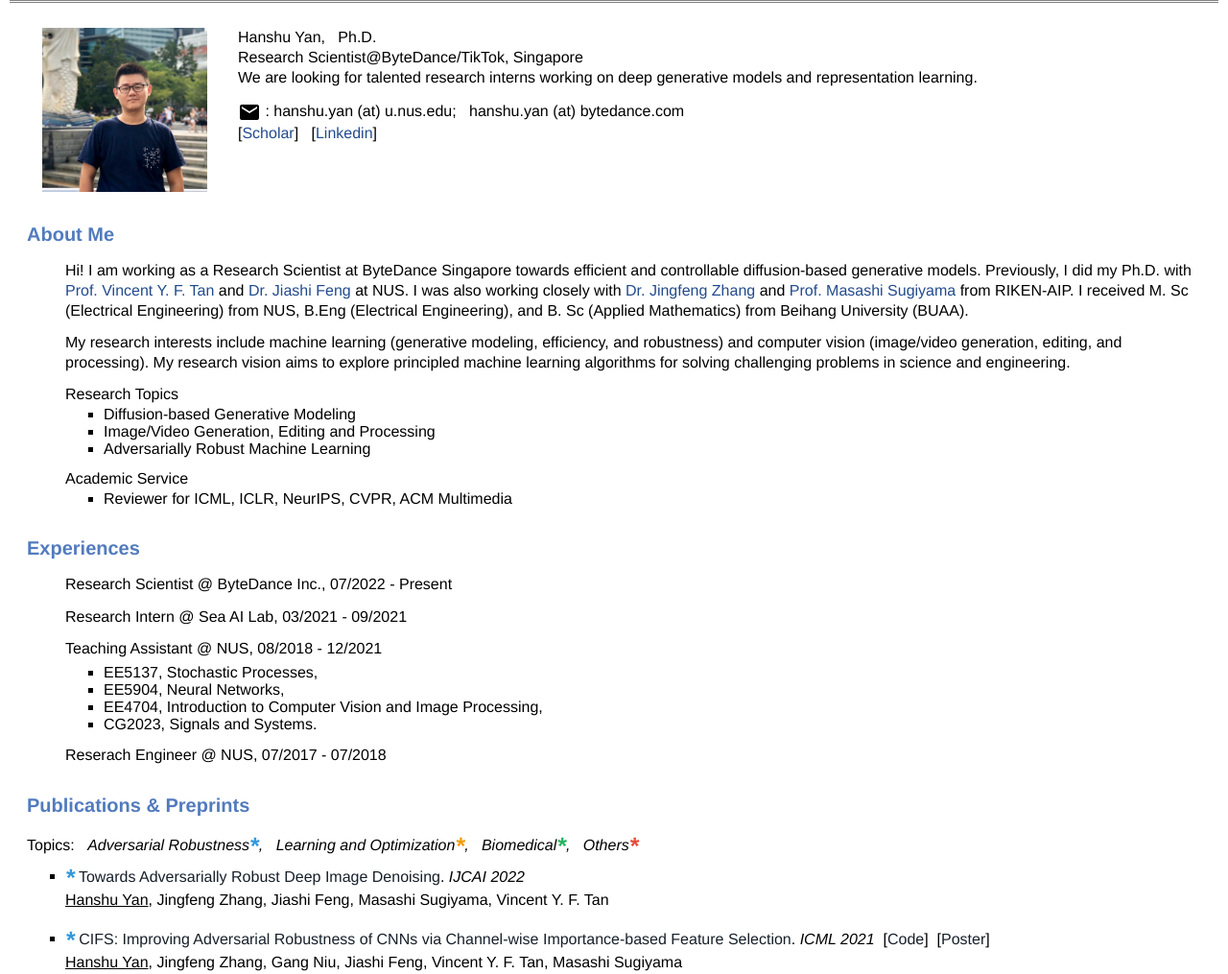
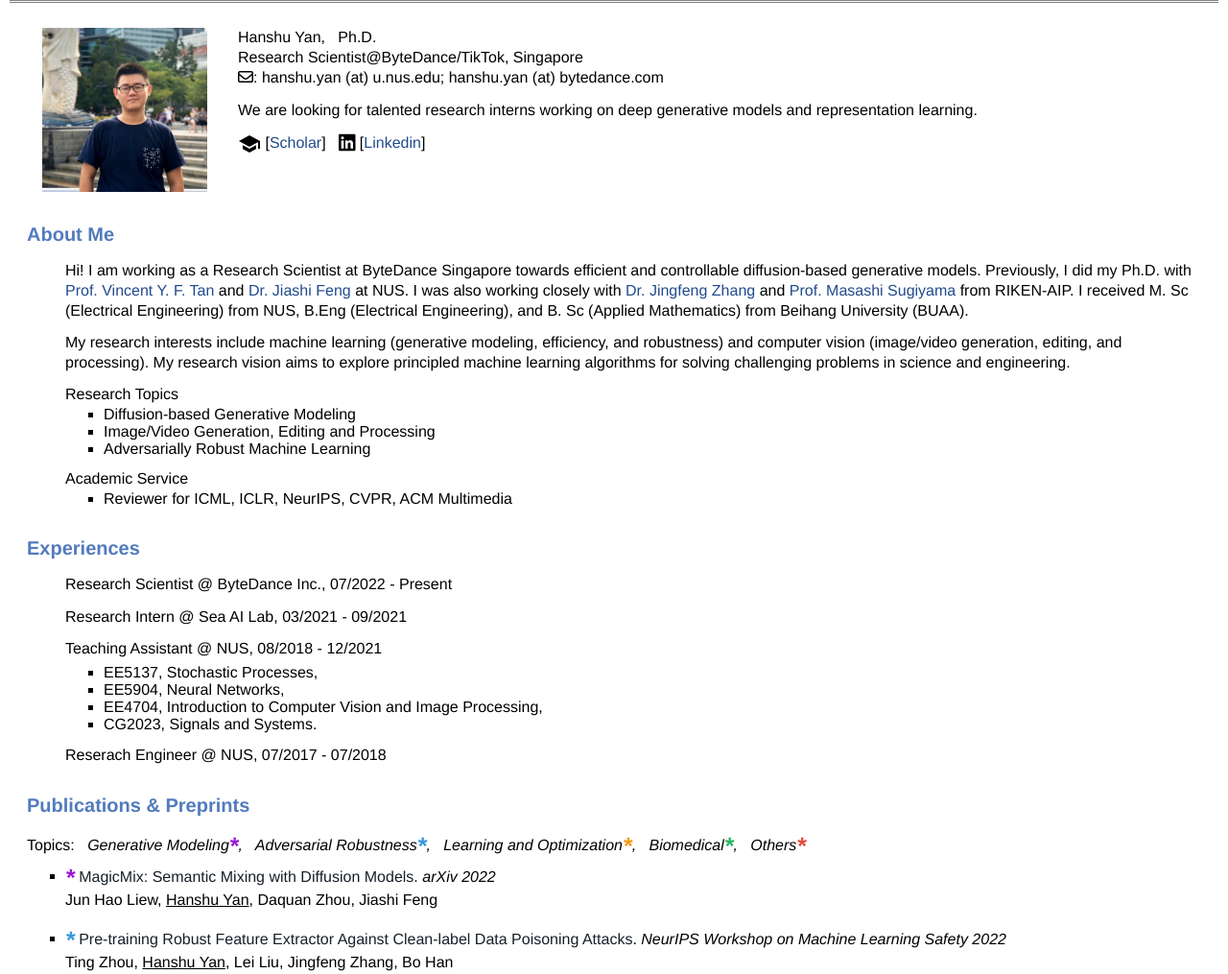
Before and after one commit to HanshuYAN/hanshuyan.github.io, a plain HTML site: page index.html in a window 1280 px wide. Shown: the part 45-1060 px from the top of the page at 96% size. Drawn offline with Linux system fonts and the light colour scheme.

Commit message:
Update index.html

```diff
--- a/index.html
+++ b/index.html
@@ -6,6 +6,8 @@
     <link rel="stylesheet" type="text/css" href="style.css" />
     <!-- <link rel="stylesheet" href="https://www.w3schools.com/w3css/4/w3.css"> -->
     <link rel="stylesheet" href="https://fonts.googleapis.com/icon?family=Material+Icons">
+    <link rel="stylesheet" href="https://cdnjs.cloudflare.com/ajax/libs/font-awesome/4.7.0/css/font-awesome.min.css">
+    <script src="https://kit.fontawesome.com/a076d05399.js" crossorigin="anonymous"></script>
     <title>Hanshu Yan (严汉书)</title>
     <!-- <base href="https://hanshuyan.github.io"> -->
     <!-- <base href="./index"> -->
@@ -36,14 +38,16 @@
                 <p>
                     Hanshu Yan, &nbsp; Ph.D. <br>
                     Research Scientist@ByteDance/TikTok, Singapore <br>
+                    <i class="fa fa-envelope-o" aria-hidden="true"></i>:&nbsp;hanshu.yan (at) u.nus.edu;&nbsp;hanshu.yan (at) bytedance.com <br>
+
+                </p>
+
+                <p>
                     We are looking for talented research interns working on deep generative models and representation learning.<br>
                 </p>
-                <p>
-                    <i class="material-icons">mail</i> : hanshu.yan (at) u.nus.edu; &nbsp; hanshu.yan (at) bytedance.com <br>
-                    [<a href="https://scholar.google.com.sg/citations?user=xRz9vN4AAAAJ&hl=en">Scholar</a>]
+                    <i class="material-icons">school</i>&nbsp;[<a href="https://scholar.google.com.sg/citations?user=xRz9vN4AAAAJ&hl=en">Scholar</a>]
                     &nbsp;
-                    [<a href="https://www.linkedin.com/in/hanshu-yan-786845126/?locale=de_DE" >Linkedin</a>]
-                </p>
+                    <i class="fa fa-linkedin-square fa-lg"></i>&nbsp;[<a href="https://www.linkedin.com/in/hanshu-yan-786845126/?locale=de_DE" >Linkedin</a>]
             </td>
         </table>
 
@@ -102,11 +106,24 @@
         <div id="papers"; style="margin:30 auto;" >
             <h2><a name="publications"></a>Publications & Preprints</h2>
             Topics: &nbsp;
-            <i>Adversarial Robustness<mark class='c1'>*</mark>, &nbsp;
-            Learning and Optimization<mark class='c2'>*</mark>, &nbsp;
-            Biomedical<mark class='c3'>*</mark>, &nbsp;
-            Others<mark class='c4'>*</mark> </i>
+            <i>
+                Generative Modeling<mark class='c0'>*</mark>, &nbsp;
+                Adversarial Robustness<mark class='c1'>*</mark>, &nbsp;
+                Learning and Optimization<mark class='c2'>*</mark>, &nbsp;
+                Biomedical<mark class='c3'>*</mark>, &nbsp;
+                Others<mark class='c4'>*</mark>
+            </i>
             <ul>
+                <li>
+                    <mark class='c0'>*</mark> <a href="https://arxiv.org/abs/2210.16056">MagicMix: Semantic Mixing with Diffusion Models</a>. <i>arXiv 2022</i> <br>
+                    Jun Hao Liew, <u>Hanshu Yan</u>, Daquan Zhou, Jiashi Feng
+                </li><br>
+
+
+                <li>
+                    <mark class='c1'>*</mark> <a href="">Pre-training Robust Feature Extractor Against Clean-label Data Poisoning Attacks</a>. <i>NeurIPS Workshop on Machine Learning Safety 2022</i> <br>
+                    Ting Zhou, <u>Hanshu Yan</u>, Lei Liu, Jingfeng Zhang, Bo Han
+                </li><br>
                 <li>
                     <mark class='c1'>*</mark> <a href="https://arxiv.org/abs/2201.04397">Towards Adversarially Robust Deep Image Denoising</a>. <i>IJCAI 2022</i> <br>
                     <u>Hanshu Yan</u>, Jingfeng Zhang, Jiashi Feng, Masashi Sugiyama, Vincent Y. F. Tan
```
